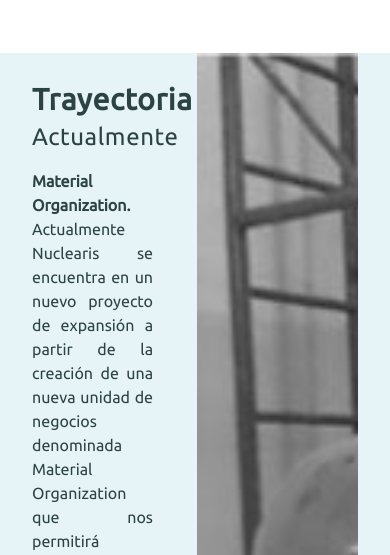
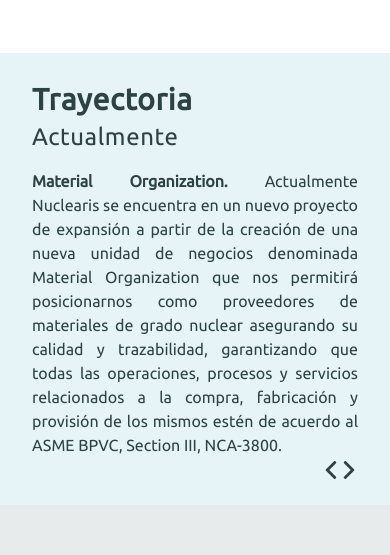
Before and after one commit to nuclearis-labs/nucleariscorp, a Gatsby site: page /about in a window 390 px wide. Shown: the part 821-1376 px from the top of the page. Built offline with nearby package versions, Linux system fonts and the light colour scheme; Gatsby itself is replaced by a stand-in of ours; what tailwind-hamburgers would draw is missing.

Commit message:
feat: hide bottom image on movile devices

```diff
--- a/src/pages/about.tsx
+++ b/src/pages/about.tsx
@@ -39,14 +39,14 @@
       <div className="w-full bg-pattens-blue">
         <div className="max-w-6xl m-auto px-8">
           <div className="grid grid-cols-12 gap-1">
-            <div className="col-span-6 pt-7 pb-12 relative">
+            <div className="col-span-12 sm:col-span-6 pt-7 pb-12 relative">
               <h2 className="font-bold text-3xl mb-1 text-gable tracking-wide">
                 Trayectoria
               </h2>
               <h3 className="text-2xl mb-4 text-gable tracking-wide">
                 Actualmente
               </h3>
-              <p className="text-gable pr-10 text-justify">
+              <p className="text-gable sm:pr-10 text-justify">
                 <span className="font-bold">Material Organization.</span>{" "}
                 Actualmente Nuclearis se encuentra en un nuevo proyecto de
                 expansión a partir de la creación de una nueva unidad de
@@ -57,7 +57,7 @@
                 fabricación y provisión de los mismos estén de acuerdo al ASME
                 BPVC, Section III, NCA-3800.
               </p>
-              <div className="absolute bottom-5 right-10">
+              <div className="absolute bottom-5 right-0 sm:right-10">
                 <button className="focus:outline-none">
                   <StaticImage
                     src="../images/left-arrow.svg"
@@ -74,7 +74,7 @@
                 </button>
               </div>
             </div>
-            <div className="col-span-6 about-us"></div>
+            <div className="sm:col-span-6 about-us hidden sm:block"></div>
           </div>
         </div>
       </div>
```
